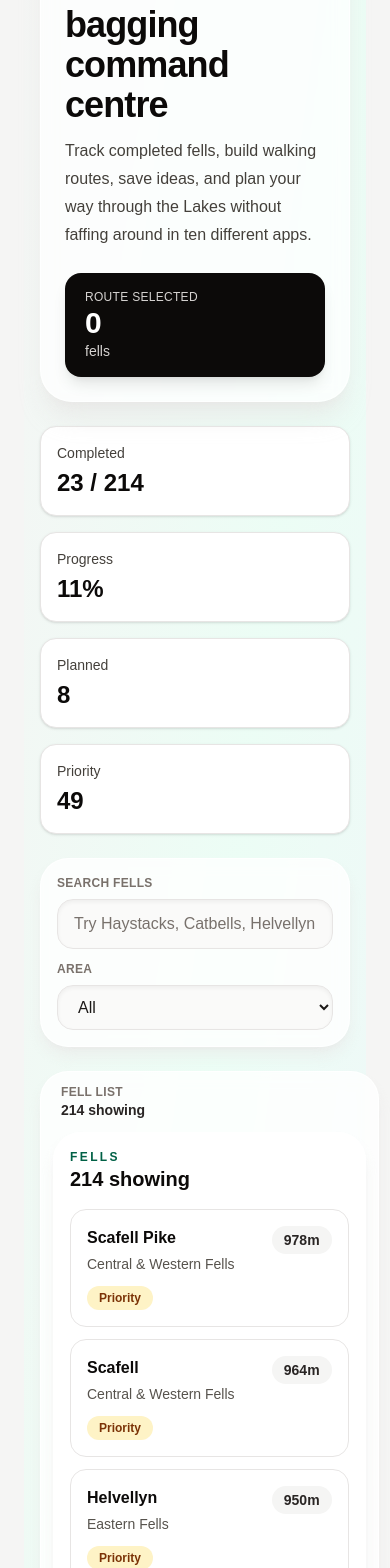
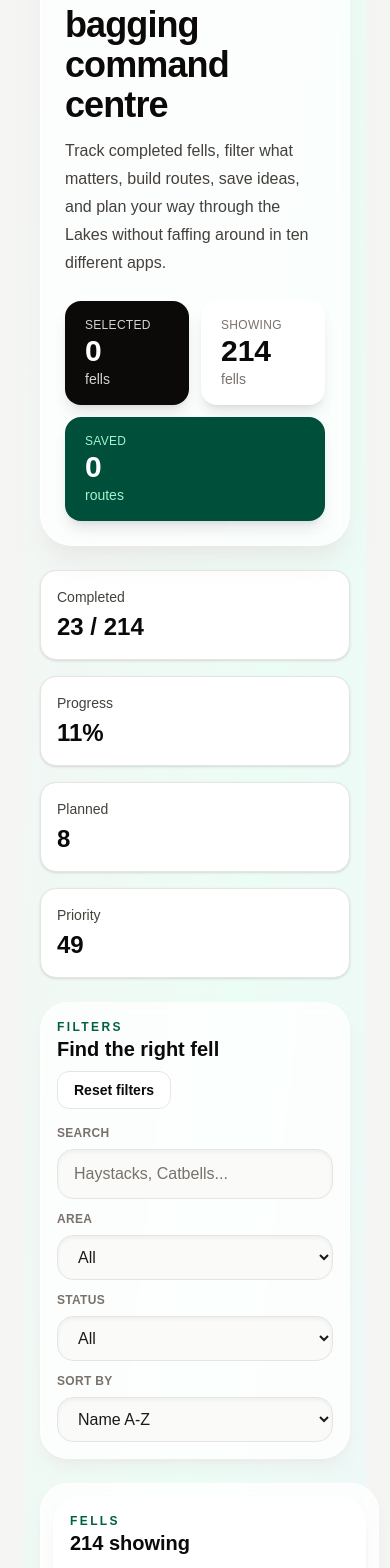
Before and after one commit to tambrulee/wainwright-tracker, a Next.js app: page / in a window 390 px wide. Shown: the part 240-1808 px from the top of the page. Built offline with nearby package versions, Linux system fonts and the light colour scheme.

Commit message:
Add filtering

```diff
--- a/components/WainwrightDashboard.tsx
+++ b/components/WainwrightDashboard.tsx
@@ -1,8 +1,5 @@
 "use client";
 
-// This is the main dashboard component for the Wainwright Tracker app. It manages the overall state of the application, including the list of fells, user progress, search and filter settings, selected fell details, and route building functionality. It also handles saving progress and routes to localStorage for persistence across sessions.
-
-// Imports React hooks for state and effect management, as well as type definitions for Wainwright fells and user progress. It also imports child components for displaying progress stats, the map, and the list of fells.
 import { useEffect, useMemo, useState } from "react";
 import type { Wainwright } from "@/types/wainwright";
 import type { FellProgress } from "@/types/progress";
@@ -10,57 +7,130 @@ import ProgressStats from "@/components/ProgressStats";
 import MapWrapper from "@/components/MapWrapper";
 import FellList from "@/components/FellList";
 
-// Defines the shape of the progress state, which is a record mapping fell IDs to their progress details (completed, planned, priority, etc.).
 type ProgressState = Record<string, FellProgress>;
 
-// The main dashboard component that takes in a list of Wainwright fells as a prop and manages the state and interactions for the app.
+type SavedRoute = {
+  name: string;
+  fellIds: string[];
+};
+
+type SortOption = "name" | "height-high" | "height-low" | "section";
+type StatusFilter = "All" | "Not completed" | "Completed" | "Planned" | "Priority";
+
+function readFromStorage<T>(key: string, fallback: T): T {
+  if (typeof window === "undefined") return fallback;
+
+  try {
+    const saved = localStorage.getItem(key);
+    return saved ? JSON.parse(saved) : fallback;
+  } catch {
+    return fallback;
+  }
+}
+
+function formatMinutes(minutes: number) {
+  if (!minutes) return "—";
+
+  const hours = Math.floor(minutes / 60);
+  const mins = minutes % 60;
+
+  if (hours === 0) return `${mins}m`;
+  if (mins === 0) return `${hours}h`;
+
+  return `${hours}h ${mins}m`;
+}
+
 export default function WainwrightDashboard({ fells }: { fells: Wainwright[] }) {
   const [search, setSearch] = useState("");
   const [section, setSection] = useState("All");
+  const [statusFilter, setStatusFilter] = useState<StatusFilter>("All");
+  const [sortBy, setSortBy] = useState<SortOption>("name");
+
   const [selectedFellId, setSelectedFellId] = useState<string | null>(null);
   const [routeFellIds, setRouteFellIds] = useState<string[]>([]);
 
-  // Initialize progress state from localStorage if available, otherwise start with an empty object. This allows the app to remember which fells have been completed, planned, or marked as priority across sessions.
-  const [progress, setProgress] = useState<ProgressState>(() => {
-    if (typeof window === "undefined") return {};
-    const saved = localStorage.getItem("wainwright-progress");
-    return saved ? JSON.parse(saved) : {};
-  });
+  const [progress, setProgress] = useState<ProgressState>(() =>
+    readFromStorage("wainwright-progress", {})
+  );
+
+  const [savedRoutes, setSavedRoutes] = useState<SavedRoute[]>(() =>
+    readFromStorage("wainwright-saved-routes", [])
+  );
 
   useEffect(() => {
     localStorage.setItem("wainwright-progress", JSON.stringify(progress));
   }, [progress]);
+
+  useEffect(() => {
+    localStorage.setItem("wainwright-saved-routes", JSON.stringify(savedRoutes));
+  }, [savedRoutes]);
 
   const mergedFells = useMemo(
     () => fells.map((fell) => ({ ...fell, ...progress[fell.id] })),
     [fells, progress]
   );
 
-  // Generate a list of unique sections from the fells data for the area filter dropdown. This includes an "All" option to show all fells regardless of section.
   const sections = useMemo(
     () => ["All", ...Array.from(new Set(fells.map((fell) => fell.section))).sort()],
     [fells]
   );
 
-  // Filter the list of fells based on the search query and selected section. This allows users to quickly find specific fells or narrow down the list by area.
-  const filteredFells = mergedFells.filter((fell) => {
-    return (
-      fell.name.toLowerCase().includes(search.toLowerCase()) &&
-      (section === "All" || fell.section === section)
-    );
+  const filteredFells = useMemo(() => {
+    return mergedFells
+      .filter((fell) => {
+        const matchesSearch = fell.name
+          .toLowerCase()
+          .includes(search.toLowerCase());
+
+        const matchesSection = section === "All" || fell.section === section;
+
+        const matchesStatus =
+          statusFilter === "All" ||
+          (statusFilter === "Not completed" && !fell.completed) ||
+          (statusFilter === "Completed" && fell.completed) ||
+          (statusFilter === "Planned" && fell.planned) ||
+          (statusFilter === "Priority" && fell.priority);
+
+        return matchesSearch && matchesSection && matchesStatus;
+      })
+      .sort((a, b) => {
+        if (sortBy === "height-high") return b.heightM - a.heightM;
+        if (sortBy === "height-low") return a.heightM - b.heightM;
+        if (sortBy === "section") return a.section.localeCompare(b.section);
+        return a.name.localeCompare(b.name);
       });
+  }, [mergedFells, search, section, statusFilter, sortBy]);
 
-  // Find the currently selected fell based on the selectedFellId. This is used to display details and actions for the selected fell in the side panel.
   const selectedFell = mergedFells.find((fell) => fell.id === selectedFellId);
 
   const routeFells = routeFellIds
     .map((id) => mergedFells.find((fell) => fell.id === id))
     .filter(Boolean) as Wainwright[];
 
+  const routeStats = useMemo(() => {
+    return routeFells.reduce(
+      (total, fell) => ({
+        minutes: total.minutes + (fell.estimatedMinutes ?? 0),
+        distanceKm: total.distanceKm + (fell.distanceKm ?? 0),
+        ascentM: total.ascentM + (fell.ascentM ?? 0),
+        descentM: total.descentM + (fell.descentM ?? 0),
+      }),
+      {
+        minutes: 0,
+        distanceKm: 0,
+        ascentM: 0,
+        descentM: 0,
+      }
+    );
+  }, [routeFells]);
+
   function updateFell(fellId: string, updates: FellProgress) {
     setProgress((current) => ({
       ...current,
-      [fellId]: { ...current[fellId], ...updates },
+      [fellId]: {
+        ...current[fellId],
+        ...updates,
+      },
     }));
   }
 
@@ -85,21 +155,6 @@ export default function WainwrightDashboard({ fells }: { fells: Wainwright[] })
     setRouteFellIds([]);
   }
 
-  // Initialize saved routes from localStorage, allowing users to save and load their planned routes. Each route consists of a name and an array of fell IDs that are part of that route.
-
-  const [savedRoutes, setSavedRoutes] = useState<
-  { name: string; fellIds: string[] }[]
-  >(() => {
-    if (typeof window === "undefined") return [];
-
-    const saved = localStorage.getItem("wainwright-saved-routes");
-    return saved ? JSON.parse(saved) : [];
-  });
-
-  useEffect(() => {
-    localStorage.setItem("wainwright-saved-routes", JSON.stringify(savedRoutes));
-  }, [savedRoutes]);
-
   function saveCurrentRoute() {
     if (routeFellIds.length < 2) return;
 
@@ -108,7 +163,10 @@ export default function WainwrightDashboard({ fells }: { fells: Wainwright[] })
 
     setSavedRoutes((current) => [
       ...current,
-      { name, fellIds: routeFellIds },
+      {
+        name,
+        fellIds: routeFellIds,
+      },
     ]);
   }
 
@@ -120,13 +178,16 @@ export default function WainwrightDashboard({ fells }: { fells: Wainwright[] })
     setSavedRoutes((current) => current.filter((_, i) => i !== index));
   }
 
-  // The return statement renders the main dashboard UI, including the hero section, progress stats, search and filter controls, the main app area with the fell list and map, the route builder section, saved routes, and the selected fell details panel. The UI is styled with Tailwind CSS classes for a clean and modern look.
+  function resetFilters() {
+    setSearch("");
+    setSection("All");
+    setStatusFilter("All");
+    setSortBy("name");
+  }
 
   return (
     <div className="min-h-screen bg-gradient-to-br from-stone-100 via-emerald-50 to-slate-100 px-4 py-6 text-stone-950">
       <div className="mx-auto max-w-7xl space-y-6">
-
-        {/* HERO */}
         <section className="overflow-hidden rounded-[2rem] border border-white/70 bg-white/75 p-6 shadow-xl shadow-stone-200/70 backdrop-blur md:p-8">
           <div className="flex flex-col gap-6 md:flex-row md:items-end md:justify-between">
             <div>
@@ -139,34 +200,70 @@ export default function WainwrightDashboard({ fells }: { fells: Wainwright[] })
               </h1>
 
               <p className="mt-3 max-w-2xl text-base leading-7 text-stone-700">
-                Track completed fells, build walking routes, save ideas, and plan your way
-                through the Lakes without faffing around in ten different apps.
+                Track completed fells, filter what matters, build routes, save
+                ideas, and plan your way through the Lakes without faffing around
+                in ten different apps.
               </p>
             </div>
 
+            <div className="grid grid-cols-2 gap-3 sm:grid-cols-3">
               <div className="rounded-2xl bg-stone-950 px-5 py-4 text-white shadow-lg">
                 <p className="text-xs uppercase tracking-wide text-stone-300">
-                Route selected
+                  Selected
                 </p>
                 <p className="text-3xl font-black">{routeFellIds.length}</p>
                 <p className="text-sm text-stone-300">fells</p>
+              </div>
+
+              <div className="rounded-2xl bg-white px-5 py-4 shadow-lg">
+                <p className="text-xs uppercase tracking-wide text-stone-500">
+                  Showing
+                </p>
+                <p className="text-3xl font-black">{filteredFells.length}</p>
+                <p className="text-sm text-stone-500">fells</p>
+              </div>
+
+              <div className="rounded-2xl bg-emerald-900 px-5 py-4 text-white shadow-lg sm:col-span-1 col-span-2">
+                <p className="text-xs uppercase tracking-wide text-emerald-200">
+                  Saved
+                </p>
+                <p className="text-3xl font-black">{savedRoutes.length}</p>
+                <p className="text-sm text-emerald-200">routes</p>
+              </div>
             </div>
           </div>
         </section>
 
         <ProgressStats fells={mergedFells} />
 
-        {/* SEARCH / FILTERS */}
         <section className="rounded-[1.75rem] border border-white/80 bg-white/80 p-4 shadow-lg shadow-stone-200/60 backdrop-blur">
-          <div className="grid gap-3 md:grid-cols-[1fr_260px]">
+          <div className="mb-4 flex flex-col gap-2 md:flex-row md:items-end md:justify-between">
             <div>
+              <p className="text-xs font-black uppercase tracking-[0.2em] text-emerald-800">
+                Filters
+              </p>
+              <h2 className="text-xl font-black text-stone-950">
+                Find the right fell
+              </h2>
+            </div>
+
+            <button
+              onClick={resetFilters}
+              className="w-fit rounded-xl border border-stone-200 bg-white px-4 py-2 text-sm font-bold text-stone-800 hover:bg-stone-100"
+            >
+              Reset filters
+            </button>
+          </div>
+
+          <div className="grid gap-3 md:grid-cols-4">
+            <div className="md:col-span-1">
               <label className="mb-2 block text-xs font-bold uppercase tracking-wide text-stone-500">
-                Search fells
+                Search
               </label>
               <input
                 value={search}
                 onChange={(e) => setSearch(e.target.value)}
-                placeholder="Try Haystacks, Catbells, Helvellyn..."
+                placeholder="Haystacks, Catbells..."
                 className="w-full rounded-2xl border border-stone-200 bg-stone-50 px-4 py-3 text-stone-950 shadow-inner outline-none transition focus:border-emerald-500 focus:bg-white focus:ring-4 focus:ring-emerald-100"
               />
             </div>
@@ -187,23 +284,44 @@ export default function WainwrightDashboard({ fells }: { fells: Wainwright[] })
                 ))}
               </select>
             </div>
+
+            <div>
+              <label className="mb-2 block text-xs font-bold uppercase tracking-wide text-stone-500">
+                Status
+              </label>
+              <select
+                value={statusFilter}
+                onChange={(e) => setStatusFilter(e.target.value as StatusFilter)}
+                className="w-full rounded-2xl border border-stone-200 bg-stone-50 px-4 py-3 text-stone-950 shadow-inner outline-none transition focus:border-emerald-500 focus:bg-white focus:ring-4 focus:ring-emerald-100"
+              >
+                <option>All</option>
+                <option>Not completed</option>
+                <option>Completed</option>
+                <option>Planned</option>
+                <option>Priority</option>
+              </select>
+            </div>
+
+            <div>
+              <label className="mb-2 block text-xs font-bold uppercase tracking-wide text-stone-500">
+                Sort by
+              </label>
+              <select
+                value={sortBy}
+                onChange={(e) => setSortBy(e.target.value as SortOption)}
+                className="w-full rounded-2xl border border-stone-200 bg-stone-50 px-4 py-3 text-stone-950 shadow-inner outline-none transition focus:border-emerald-500 focus:bg-white focus:ring-4 focus:ring-emerald-100"
+              >
+                <option value="name">Name A-Z</option>
+                <option value="height-high">Highest first</option>
+                <option value="height-low">Lowest first</option>
+                <option value="section">Section</option>
+              </select>
+            </div>
           </div>
         </section>
 
-        {/* MAIN APP */}
         <section className="grid gap-6 lg:grid-cols-[380px_1fr]">
           <div className="rounded-[1.75rem] border border-white/80 bg-white/80 p-3 shadow-lg shadow-stone-200/60 backdrop-blur">
-            <div className="mb-3 flex items-center justify-between px-2">
-              <div>
-                <p className="text-xs font-bold uppercase tracking-wide text-stone-500">
-                  Fell list
-                </p>
-                <p className="text-sm font-semibold text-stone-800">
-                  {filteredFells.length} showing
-                </p>
-              </div>
-            </div>
-
             <FellList fells={filteredFells} onSelectFell={setSelectedFellId} />
           </div>
 
@@ -218,7 +336,6 @@ export default function WainwrightDashboard({ fells }: { fells: Wainwright[] })
           </div>
         </section>
 
-        {/* ROUTE BUILDER */}
         {routeFells.length > 0 && (
           <section className="rounded-[1.75rem] border border-emerald-200 bg-emerald-950 p-5 text-white shadow-xl shadow-emerald-900/20">
             <div className="flex flex-col gap-4 md:flex-row md:items-start md:justify-between">
@@ -232,8 +349,8 @@ export default function WainwrightDashboard({ fells }: { fells: Wainwright[] })
                 </h2>
 
                 <p className="mt-2 max-w-2xl text-sm text-emerald-100">
-                  Add 2+ fells to auto-build a routed walking path. Green = routed path,
-                  blue = fallback straight line.
+                  Add 2+ fells to auto-build a routed walking path. Green = routed
+                  path, blue = fallback straight line.
                 </p>
               </div>
 
@@ -247,10 +364,43 @@ export default function WainwrightDashboard({ fells }: { fells: Wainwright[] })
 
                 <button
                   onClick={saveCurrentRoute}
-                  className="rounded-xl bg-white px-4 py-2 text-sm font-black text-emerald-950 hover:bg-emerald-50"
+                  disabled={routeFellIds.length < 2}
+                  className="rounded-xl bg-white px-4 py-2 text-sm font-black text-emerald-950 hover:bg-emerald-50 disabled:cursor-not-allowed disabled:opacity-40"
                 >
                   Save route
                 </button>
+              </div>
+            </div>
+
+            <div className="mt-5 grid gap-3 sm:grid-cols-4">
+              <div className="rounded-2xl bg-white/10 p-3 ring-1 ring-white/10">
+                <p className="text-xs text-emerald-100">Estimated time</p>
+                <p className="text-lg font-black">
+                  {formatMinutes(routeStats.minutes)}
+                </p>
+              </div>
+
+              <div className="rounded-2xl bg-white/10 p-3 ring-1 ring-white/10">
+                <p className="text-xs text-emerald-100">Distance</p>
+                <p className="text-lg font-black">
+                  {routeStats.distanceKm
+                    ? `${routeStats.distanceKm.toFixed(1)} km`
+                    : "—"}
+                </p>
+              </div>
+
+              <div className="rounded-2xl bg-white/10 p-3 ring-1 ring-white/10">
+                <p className="text-xs text-emerald-100">Ascent</p>
+                <p className="text-lg font-black">
+                  {routeStats.ascentM ? `${routeStats.ascentM}m` : "—"}
+                </p>
+              </div>
+
+              <div className="rounded-2xl bg-white/10 p-3 ring-1 ring-white/10">
+                <p className="text-xs text-emerald-100">Descent</p>
+                <p className="text-lg font-black">
+                  {routeStats.descentM ? `${routeStats.descentM}m` : "—"}
+                </p>
               </div>
             </div>
 
@@ -268,7 +418,6 @@ export default function WainwrightDashboard({ fells }: { fells: Wainwright[] })
           </section>
         )}
 
-        {/* SAVED ROUTES */}
         {savedRoutes.length > 0 && (
           <section className="rounded-[1.75rem] border border-white/80 bg-white/80 p-5 shadow-lg shadow-stone-200/60 backdrop-blur">
             <h2 className="mb-4 text-xl font-black text-stone-950">
@@ -278,7 +427,7 @@ export default function WainwrightDashboard({ fells }: { fells: Wainwright[] })
             <div className="grid gap-3 md:grid-cols-2">
               {savedRoutes.map((route, index) => (
                 <div
-                  key={index}
+                  key={`${route.name}-${index}`}
                   className="flex items-center justify-between rounded-2xl border border-stone-200 bg-stone-50 p-4"
                 >
                   <button
@@ -303,7 +452,6 @@ export default function WainwrightDashboard({ fells }: { fells: Wainwright[] })
           </section>
         )}
 
-        {/* SELECTED FELL PANEL */}
         {selectedFell && (
           <aside className="sticky bottom-4 z-20 rounded-[1.75rem] border border-stone-200 bg-white/95 p-5 shadow-2xl shadow-stone-400/30 backdrop-blur">
             <div className="flex flex-col gap-4 md:flex-row md:items-start md:justify-between">
@@ -324,6 +472,18 @@ export default function WainwrightDashboard({ fells }: { fells: Wainwright[] })
                   <span className="rounded-full bg-stone-100 px-3 py-1">
                     Grid ref: {selectedFell.osGridReference}
                   </span>
+
+                  {selectedFell.estimatedMinutes && (
+                    <span className="rounded-full bg-stone-100 px-3 py-1">
+                      Est. {formatMinutes(selectedFell.estimatedMinutes)}
+                    </span>
+                  )}
+
+                  {selectedFell.distanceKm && (
+                    <span className="rounded-full bg-stone-100 px-3 py-1">
+                      {selectedFell.distanceKm.toFixed(1)} km
+                    </span>
+                  )}
 
                   {selectedFell.completedDate && (
                     <span className="rounded-full bg-green-100 px-3 py-1 text-green-800">
--- a/types/wainwright.ts
+++ b/types/wainwright.ts
@@ -19,4 +19,9 @@ export type Wainwright = {
   y: number;
   latitude: number;
   longitude: number;
+  estimatedMinutes?: number;
+  distanceKm?: number;
+  ascentM?: number;
+  descentM?: number;
+  difficulty?: "Easy" | "Moderate" | "Hard" | "Spicy";
 };
```
Lines whose indentation alone changed are shown as unchanged.
